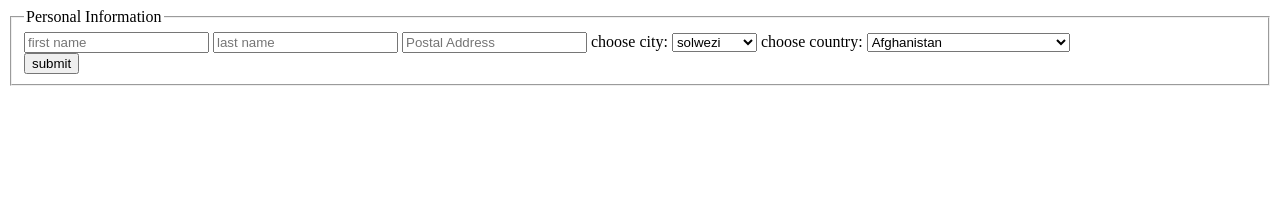
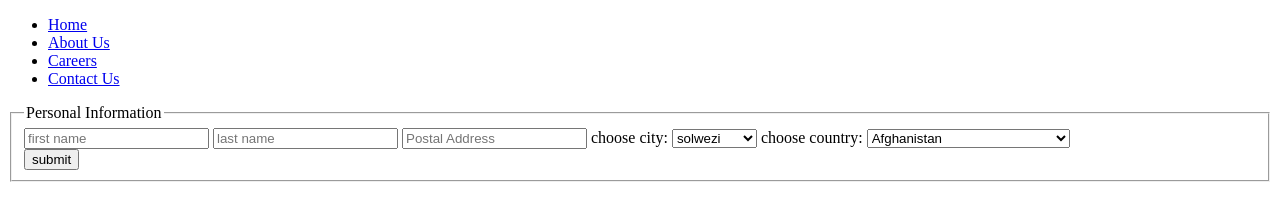
Before and after one commit to elisha2kyakpo1/WebProject, a plain HTML site: page index.html in a window 1280 px wide. Drawn offline with Linux system fonts and the light colour scheme.

Commit message:
Add a nav bar

```diff
--- a/index.html
+++ b/index.html
@@ -8,6 +8,17 @@
 </head>
 
 <body>
+
+  <nav id="pie">
+    <ul>
+      <li><A href="Home.HTML">Home</A></li>
+      <li><A href="AboutUs.HTML">About Us</A></li>
+      <li><A href="careers.HTML">Careers</A></li>
+      <li><A href="ContactUs.HTML">Contact Us</A></li>
+    </ul>
+
+  </nav>
+
   <form action="#" id="form1" target="_blank">
     <fieldset id="data">
       <legend>Personal Information</legend>
@@ -275,11 +286,13 @@
         <option value="Zaire">Zaire</option>
         <option value="Zambia">Zambia</option>
         <option value="Zimbabwe">Zimbabwe</option>
-   </select><br/>
+      </select><br />
 
       <input type="submit" name="button" value="submit" />
     </fieldset>
   </form>
+
+
   <script src="https://cdn.freecodecamp.org/testable-projects-fcc/v1/bundle.js"></script>
 
   <!--
@@ -294,6 +307,7 @@
     - The freeCodeCamp Team
 
     -->
-    <script  src="js/index.js"></script>
+  <script src="js/index.js"></script>
 </body>
+
 </html>
```
Lines whose indentation alone changed are shown as unchanged.
